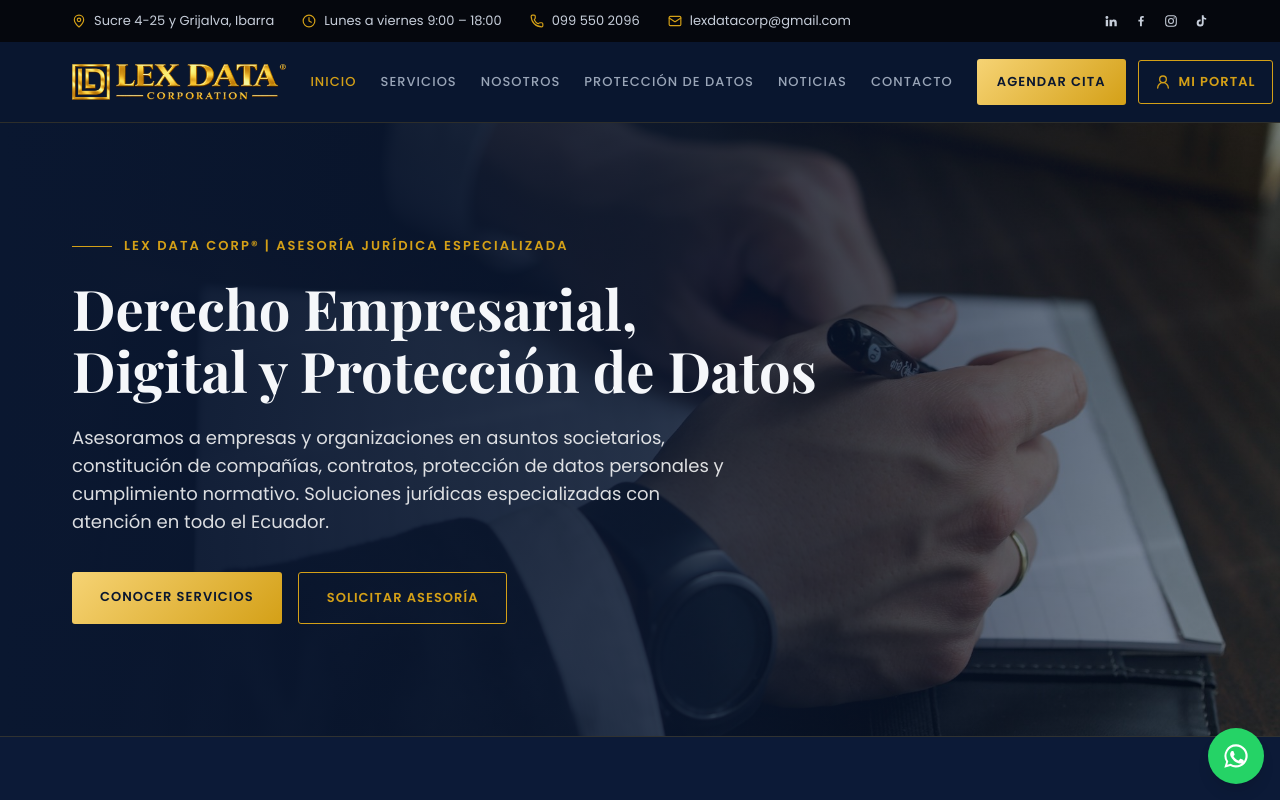
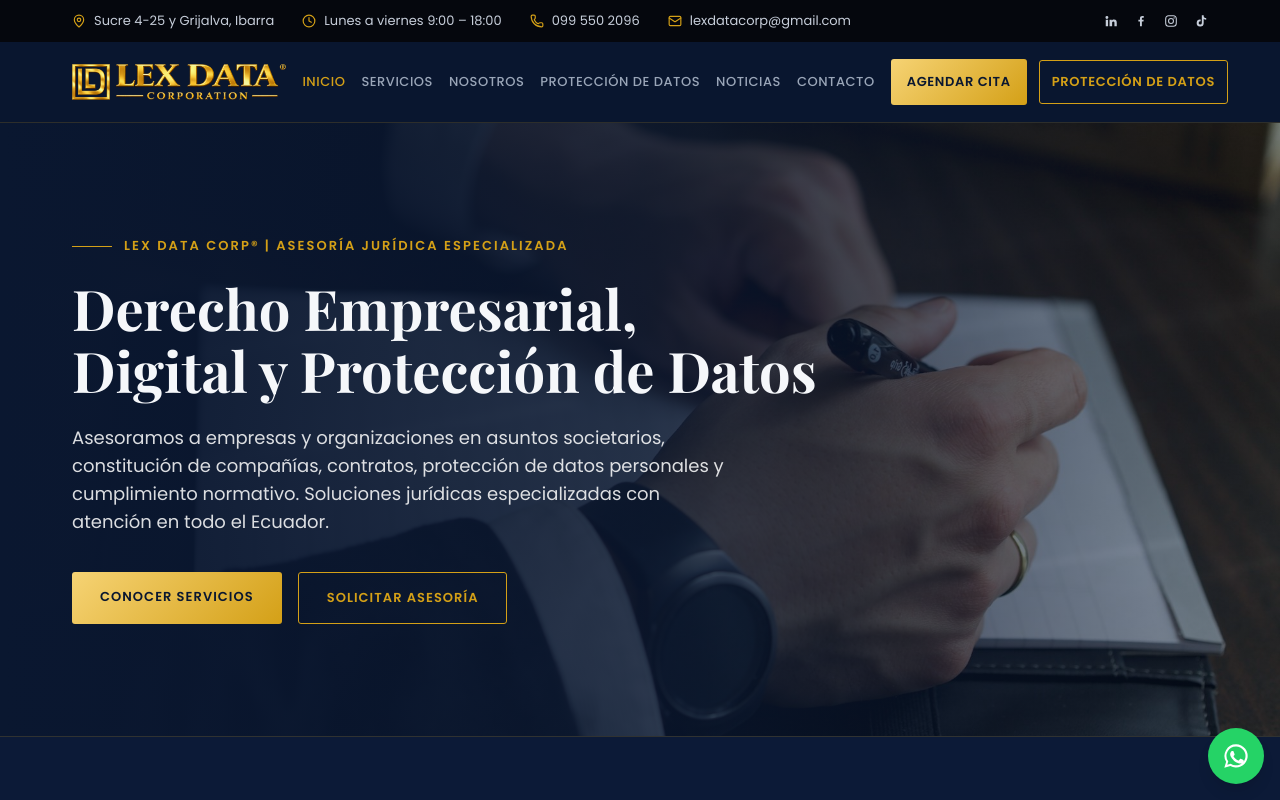
Before and after one commit to orbexstudiosec-del/lexdata2.0, a Next.js app: page / in a window 1280 px wide. Shown: the top 800 px of the page. Built offline with nearby package versions, Linux system fonts and the light colour scheme; a web font is replaced by a local one.

Commit message:
Botón de la cabecera: Protección de datos
Ajusta espacios entre 1280 y 1535 px para que quepa el texto más largo.

Co-Authored-By: Claude Opus 5.5 <noreply@anthropic.com>

```diff
--- a/src/components/header.tsx
+++ b/src/components/header.tsx
@@ -63,7 +63,7 @@ export function Header() {
       </div>
 
       <header className="sticky top-0 z-50 border-b border-line bg-ink/95 text-white backdrop-blur">
-        <div className="wrap flex h-20 items-center justify-between gap-6 2xl:h-24">
+        <div className="wrap flex h-20 items-center justify-between gap-6 xl:gap-4 2xl:h-24 2xl:gap-6">
           <Link href="/" onClick={close} aria-label={`${site.name}, inicio`} className="shrink-0">
             <Image
               src="/img/logo.png"
@@ -75,7 +75,7 @@ export function Header() {
             />
           </Link>
 
-          <nav aria-label="Principal" className="hidden items-center gap-6 xl:flex 2xl:gap-9">
+          <nav aria-label="Principal" className="hidden items-center gap-6 xl:flex xl:gap-4 2xl:gap-9">
             {nav.map((item) => {
               const active = isActive(pathname, item.href);
               return (
@@ -83,7 +83,7 @@ export function Header() {
                   key={item.href}
                   href={item.href}
                   aria-current={active ? "page" : undefined}
-                  className={`whitespace-nowrap text-[0.8125rem] font-medium uppercase tracking-[0.08em] transition-colors hover:text-gold ${
+                  className={`whitespace-nowrap text-[0.8125rem] font-medium uppercase tracking-[0.08em] transition-colors xl:tracking-[0.04em] 2xl:tracking-[0.08em] hover:text-gold ${
                     active ? "text-gold" : "text-fog"
                   }`}
                 >
@@ -98,17 +98,17 @@ export function Header() {
               href={whatsappUrl()}
               target="_blank"
               rel="noopener noreferrer"
-              className="gold-metal hidden whitespace-nowrap rounded-[3px] px-5 py-3 text-[0.8125rem] font-semibold uppercase tracking-[0.08em] text-ink transition hover:-translate-y-px hover:shadow-[0_10px_28px_rgb(212_160_23/0.35)] sm:block"
+              className="gold-metal hidden whitespace-nowrap rounded-[3px] px-5 py-3 text-[0.8125rem] font-semibold uppercase tracking-[0.08em] text-ink xl:px-4 xl:tracking-[0.05em] 2xl:px-5 2xl:tracking-[0.08em] transition hover:-translate-y-px hover:shadow-[0_10px_28px_rgb(212_160_23/0.35)] sm:block"
             >
               Agendar cita
             </a>
             <Link
               href={site.portalUrl}
               onClick={close}
-              className="hidden items-center gap-2 whitespace-nowrap rounded-[3px] border-[1.5px] border-gold px-4 py-[0.625rem] text-[0.8125rem] font-semibold uppercase tracking-[0.08em] text-gold transition-colors hover:bg-gold/12 sm:flex"
+              className="hidden items-center gap-2 whitespace-nowrap rounded-[3px] border-[1.5px] border-gold px-4 py-[0.625rem] text-[0.8125rem] font-semibold uppercase tracking-[0.08em] text-gold transition-colors hover:bg-gold/12 sm:flex xl:px-3 xl:tracking-[0.05em] 2xl:px-4 2xl:tracking-[0.08em]"
             >
-              <UserRound aria-hidden className="size-4" />
-              Mi portal
+              <UserRound aria-hidden className="size-4 xl:hidden 2xl:block" />
+              Protección de datos
             </Link>
             <button
               type="button"
@@ -154,7 +154,7 @@ export function Header() {
                 className="flex items-center justify-center gap-2 rounded-[3px] border-[1.5px] border-gold px-4 py-3.5 text-[0.8125rem] font-semibold uppercase tracking-[0.08em] text-gold"
               >
                 <UserRound aria-hidden className="size-4" />
-                Mi portal · Acceso para clientes
+                Protección de datos · Acceso para clientes
               </Link>
               <a href={site.phoneHref}>Tel. {site.phoneDisplay}</a>
               <p>
```
